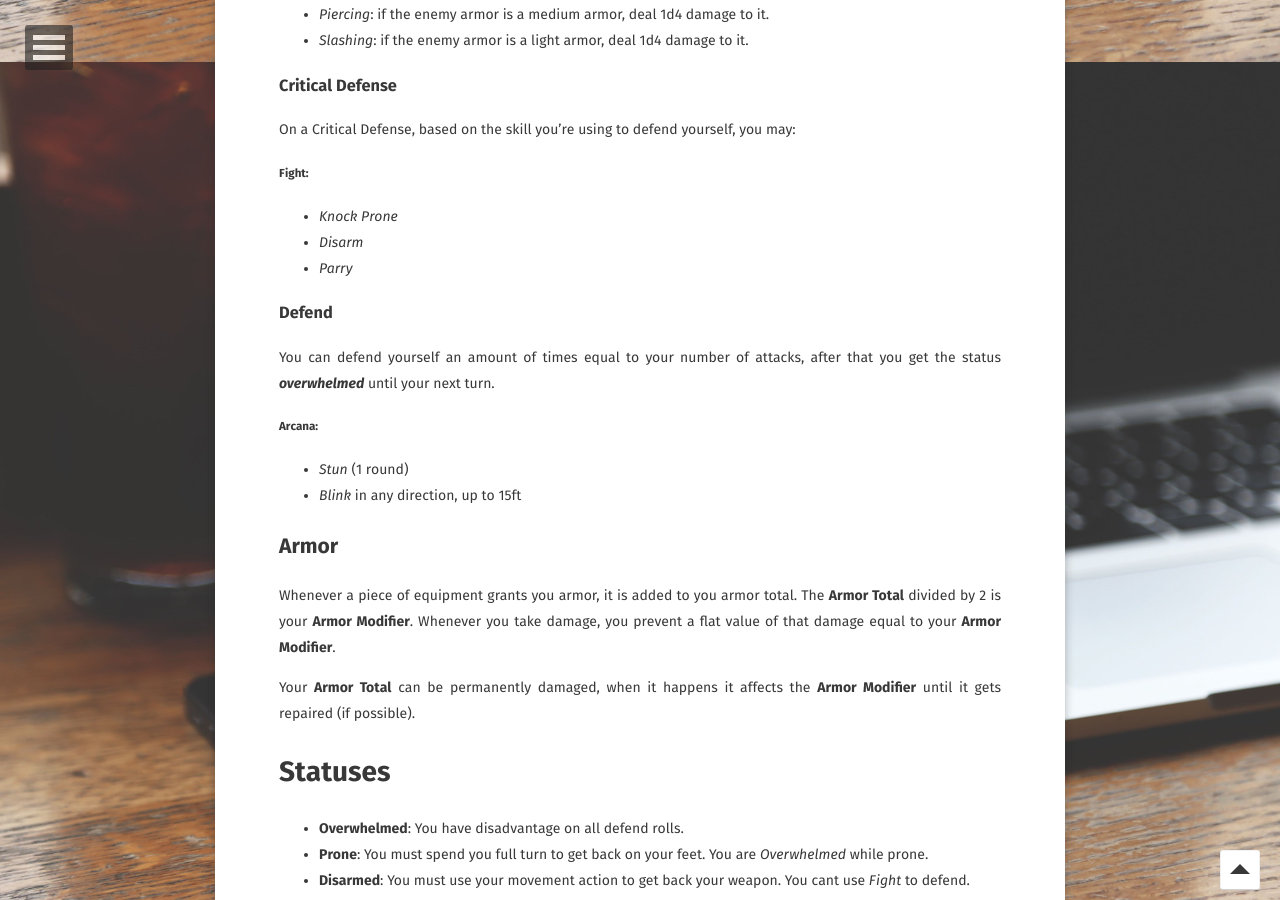
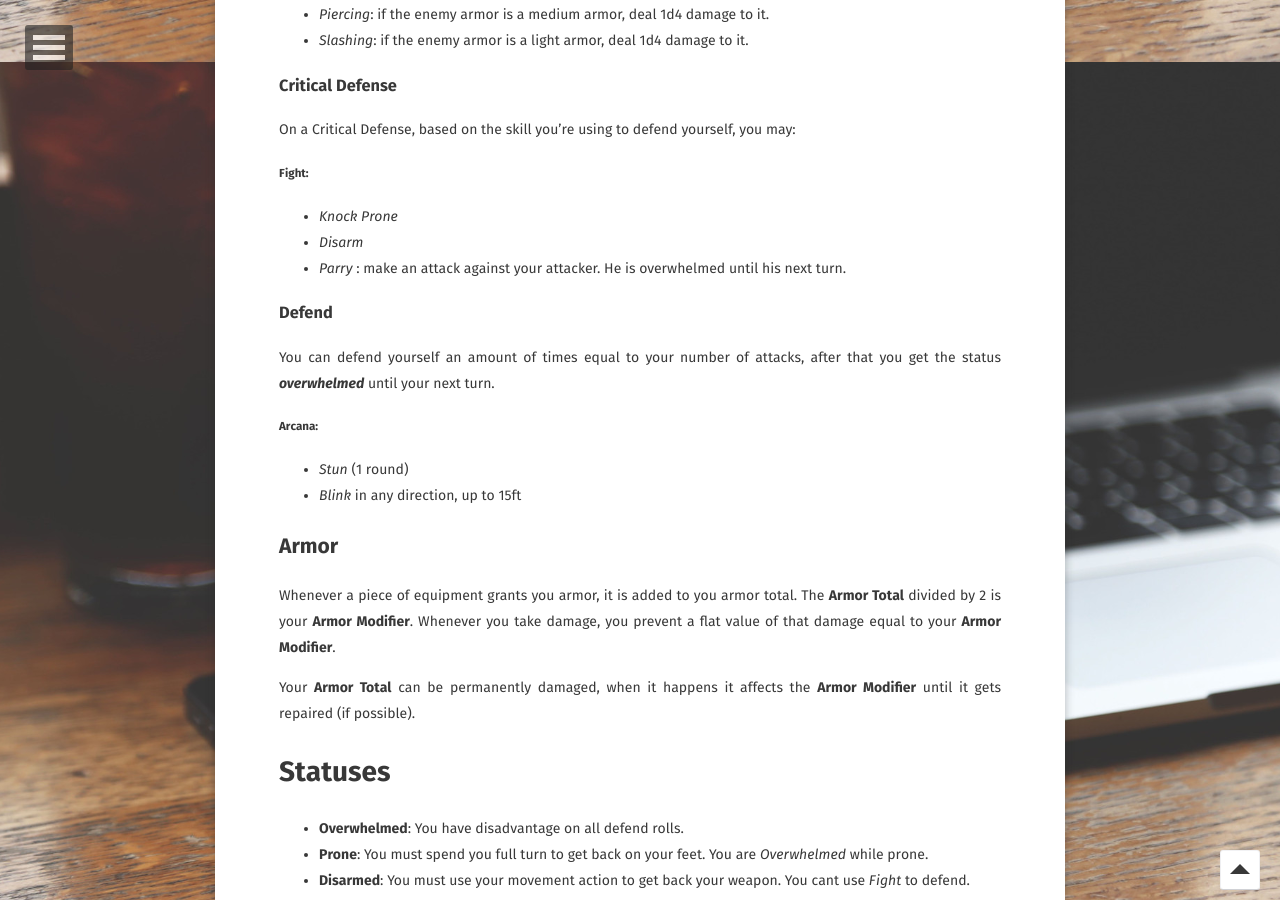
Before and after one commit to andreamin97/andreamin97.github.io, a Jekyll site: the page built from haven-rpg-additional/combat.md, in a window 1280 px wide and 900 px high, scrolled down 838 px. Built offline with Jekyll 4.4.1, drawn with Linux system fonts in a browser that asks for light colours; some web fonts are replaced.

Commit message:
explained parry

```diff
--- a/haven-rpg-additional/combat.md
+++ b/haven-rpg-additional/combat.md
@@ -33,7 +33,7 @@ On a Critical Defense, based on the skill you're using to defend yourself, you m
 ##### Fight:
 - _Knock Prone_
 - _Disarm_
-- _Parry_
+- _Parry_ : make an attack against your attacker. He is overwhelmed until his next turn.
 
 ### Defend
 You can defend yourself an amount of times equal to your number of attacks, after that you get the status ___overwhelmed___ until your next turn.
```
